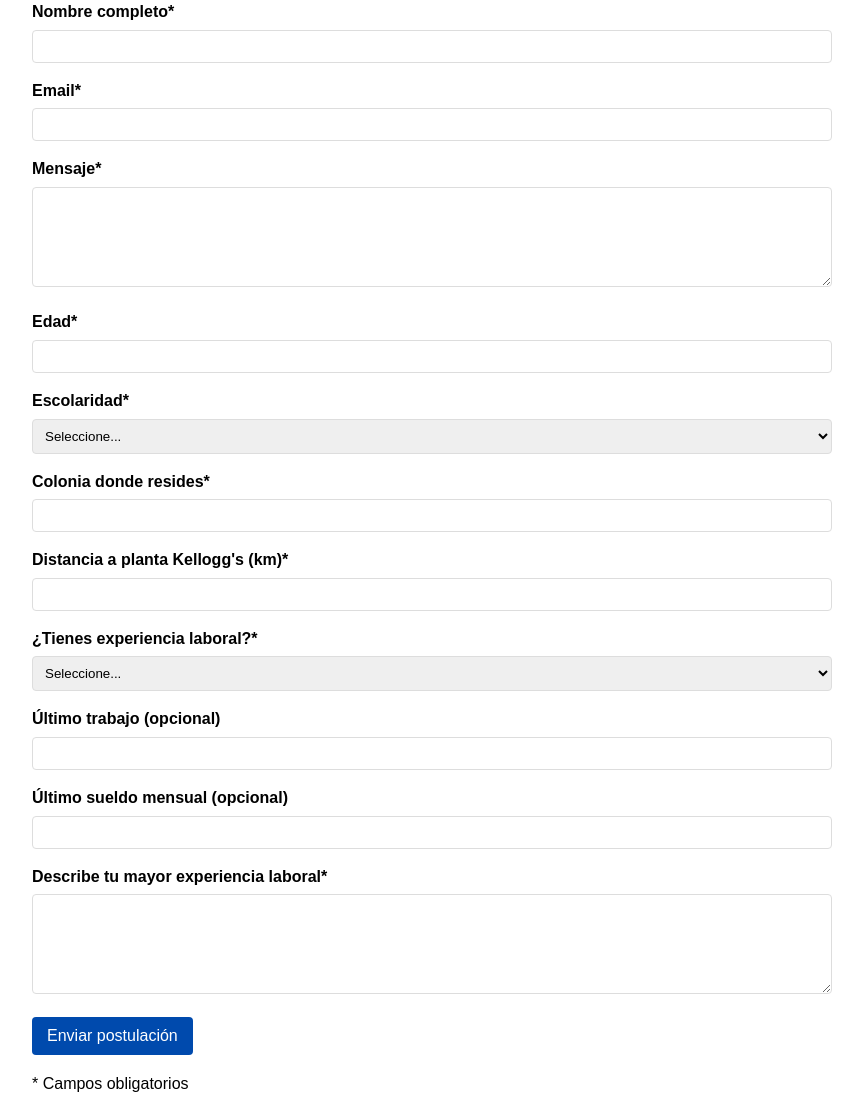
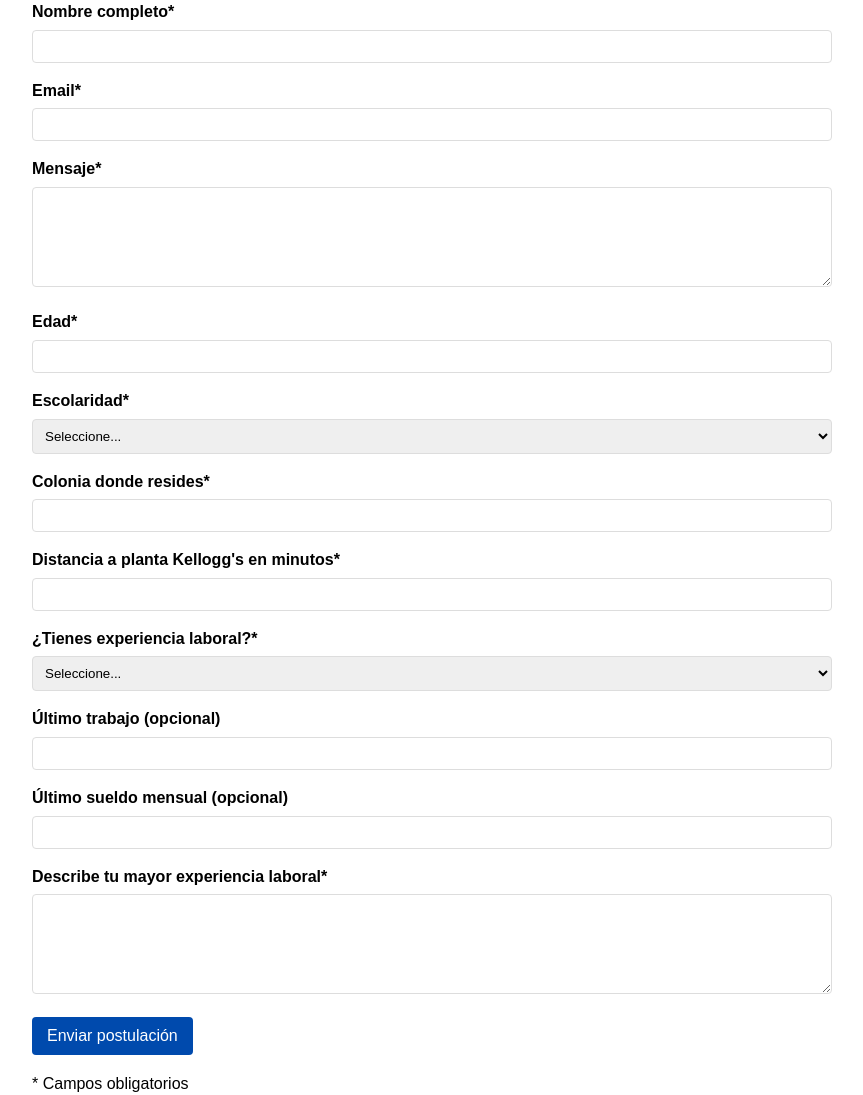
Before and after one commit to elisarrtech/chatbot-flask, a Flask app: page / in a window 1280 px wide. Shown: the part 21-1116 px from the top of the page, without its empty margins (208-1071 px from the left). Run offline with Flask 3, Linux system fonts and the light colour scheme.

Commit message:
Update chatbot.html

```diff
--- a/templates/chatbot.html
+++ b/templates/chatbot.html
@@ -46,7 +46,7 @@
         </div>
 
         <div class="form-group">
-            <label for="distanciaKelloggs">Distancia a planta Kellogg's (km)*</label>
+            <label for="distanciaKelloggs">Distancia a planta Kellogg's en minutos*</label>
             <input type="number" id="distanciaKelloggs" name="distanciaKelloggs" step="0.1" required>
         </div>
 
```
